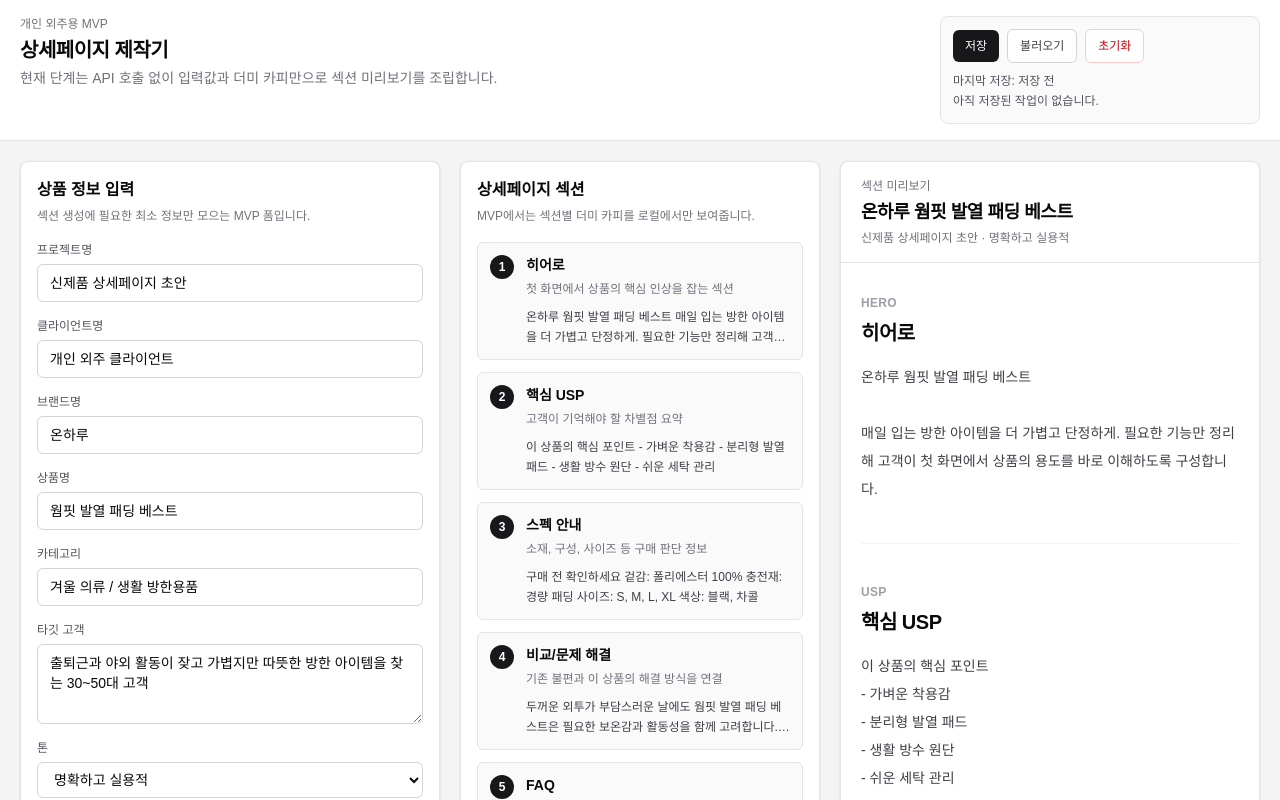
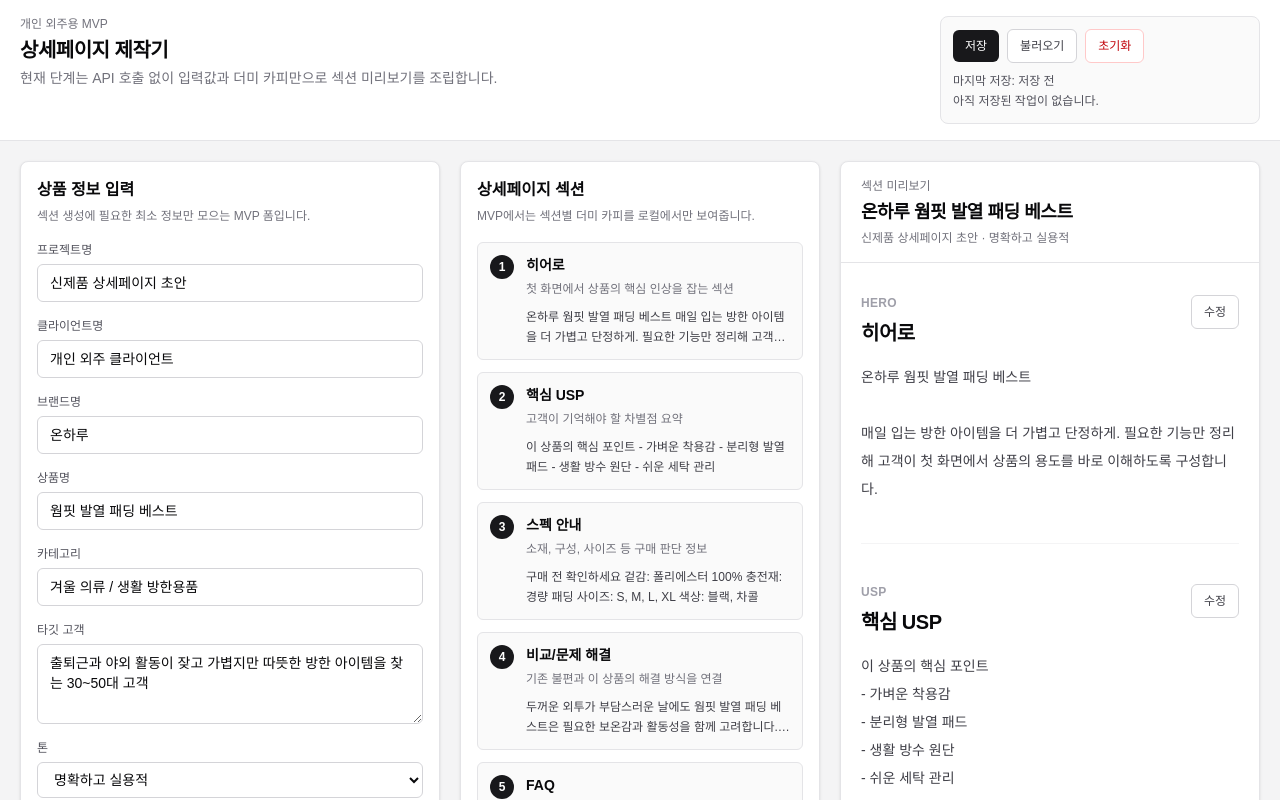
Before and after one commit to one-and1/detail-page-maker, a Next.js app: page / in a window 1280 px wide. Shown: the top 800 px of the page. Built offline with nearby package versions, Linux system fonts and the light colour scheme.

Commit message:
섹션 인라인 편집 기능 추가

```diff
--- a/src/components/detail-preview.tsx
+++ b/src/components/detail-preview.tsx
@@ -1,8 +1,12 @@
+"use client";
+
+import { useState } from "react";
 import type { DetailSection, ProductInfo } from "@/src/types";
 
 type Props = {
   product: ProductInfo;
   sections: DetailSection[];
+  onSectionCopyChange: (sectionId: DetailSection["id"], copy: string) => void;
 };
 
 const toneLabel: Record<ProductInfo["tone"], string> = {
@@ -12,7 +16,31 @@ const toneLabel: Record<ProductInfo["tone"], string> = {
   minimal: "미니멀",
 };
 
-export function DetailPreview({ product, sections }: Props) {
+export function DetailPreview({
+  product,
+  sections,
+  onSectionCopyChange,
+}: Props) {
+  const [editingSectionId, setEditingSectionId] = useState<
+    DetailSection["id"] | null
+  >(null);
+  const [draftCopy, setDraftCopy] = useState("");
+
+  const startEditing = (section: DetailSection) => {
+    setEditingSectionId(section.id);
+    setDraftCopy(section.copy);
+  };
+
+  const cancelEditing = () => {
+    setEditingSectionId(null);
+    setDraftCopy("");
+  };
+
+  const saveEditing = (sectionId: DetailSection["id"]) => {
+    onSectionCopyChange(sectionId, draftCopy);
+    cancelEditing();
+  };
+
   return (
     <article className="min-w-0 rounded-lg border border-zinc-200 bg-white shadow-sm">
       <header className="border-b border-zinc-200 px-5 py-4">
@@ -31,15 +59,55 @@ export function DetailPreview({ product, sections }: Props) {
             key={section.id}
             className={index === 0 ? "" : "mt-10 border-t border-zinc-100 pt-10"}
           >
+            <div className="flex items-start justify-between gap-4">
+              <div className="min-w-0">
                 <p className="text-xs font-semibold uppercase tracking-wide text-zinc-400">
                   {section.kind}
                 </p>
                 <h3 className="mt-2 text-xl font-semibold tracking-tight">
                   {section.title}
                 </h3>
+              </div>
+              {editingSectionId !== section.id ? (
+                <button
+                  type="button"
+                  className="shrink-0 rounded-md border border-zinc-300 bg-white px-3 py-2 text-xs font-medium text-zinc-700 transition hover:border-zinc-400 hover:bg-zinc-100"
+                  onClick={() => startEditing(section)}
+                >
+                  수정
+                </button>
+              ) : null}
+            </div>
+
+            {editingSectionId === section.id ? (
+              <div className="mt-4 grid gap-3">
+                <textarea
+                  className="min-h-48 w-full resize-y rounded-md border border-zinc-300 bg-white px-3 py-2 text-sm leading-7 text-zinc-950 outline-none transition focus:border-zinc-900 focus:ring-2 focus:ring-zinc-200"
+                  value={draftCopy}
+                  onChange={(event) => setDraftCopy(event.target.value)}
+                />
+                <div className="flex flex-wrap gap-2">
+                  <button
+                    type="button"
+                    className="rounded-md bg-zinc-900 px-3 py-2 text-xs font-medium text-white transition hover:bg-zinc-700"
+                    onClick={() => saveEditing(section.id)}
+                  >
+                    저장
+                  </button>
+                  <button
+                    type="button"
+                    className="rounded-md border border-zinc-300 bg-white px-3 py-2 text-xs font-medium text-zinc-700 transition hover:border-zinc-400 hover:bg-zinc-100"
+                    onClick={cancelEditing}
+                  >
+                    취소
+                  </button>
+                </div>
+              </div>
+            ) : (
               <div className="mt-4 whitespace-pre-wrap text-sm leading-7 text-zinc-700">
                 {section.copy}
               </div>
+            )}
           </section>
         ))}
 
--- a/src/components/detail-workspace.tsx
+++ b/src/components/detail-workspace.tsx
@@ -57,6 +57,18 @@ export function DetailWorkspace() {
     setProduct(nextProduct);
     setSections(makeSections(nextProduct));
     setStorageMessage("저장되지 않은 변경사항이 있습니다.");
+  };
+
+  const handleSectionCopyChange = (
+    sectionId: DetailSection["id"],
+    copy: string,
+  ) => {
+    setSections((currentSections) =>
+      currentSections.map((section) =>
+        section.id === sectionId ? { ...section, copy } : section,
+      ),
+    );
+    setStorageMessage("저장되지 않은 섹션 수정이 있습니다.");
   };
 
   const handleSave = () => {
@@ -161,7 +173,11 @@ export function DetailWorkspace() {
 
         <section className="grid min-w-0 gap-5 xl:grid-cols-[360px_minmax(0,1fr)]">
           <SectionListPanel sections={sections} />
-          <DetailPreview product={product} sections={sections} />
+          <DetailPreview
+            product={product}
+            sections={sections}
+            onSectionCopyChange={handleSectionCopyChange}
+          />
         </section>
       </div>
     </main>
```
Lines whose indentation alone changed are shown as unchanged.
